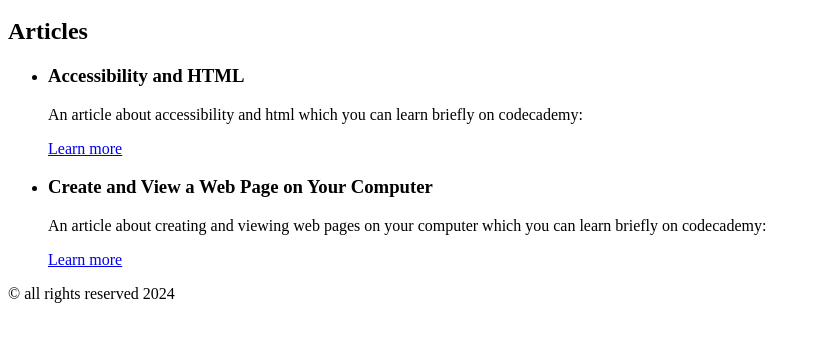
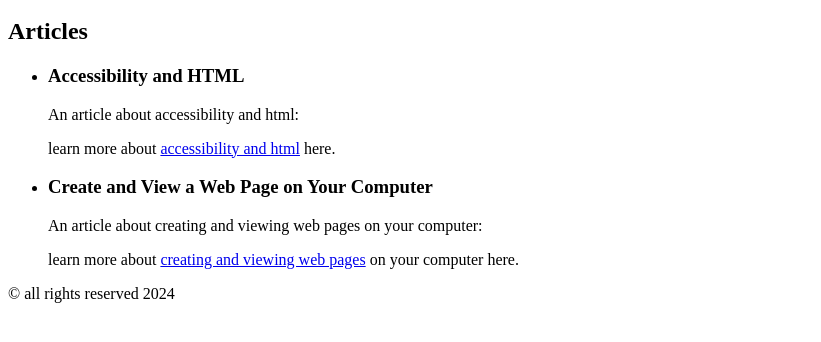
Before and after one commit to uzairsolangi/Frontend-journey, a plain HTML site: page BasicHTMLWebiste/Articles.html in a window 1280 px wide. Shown: the part 116-458 px from the top of the page, without its empty margins (0-821 px from the left). Drawn offline with Linux system fonts and the light colour scheme.

Commit message:
Update Articles.html

```diff
--- a/BasicHTMLWebiste/Articles.html
+++ b/BasicHTMLWebiste/Articles.html
@@ -34,14 +34,18 @@
                 <ul>
                     <li>
                         <h3>Accessibility and HTML</h3>
-                        <p>An article about accessibility and html which you can learn briefly on codecademy:</p>
-                        <a href="https://www.codecademy.com/article/accessibility-and-html">Learn more</a>
+                        <p>An article about accessibility and html:</p>
+                        <p>
+                            learn more about <a href="https://www.codecademy.com/article/accessibility-and-html">accessibility and html</a> here.
+                        </p>
                     </li>
 
                     <li>
                         <h3>Create and View a Web Page on Your Computer</h3>
-                        <p>An article about creating and viewing web pages on your computer which you can learn briefly on codecademy:</p>
-                        <a href="https://www.codecademy.com/article/ready-local-web-page">Learn more</a>
+                        <p>An article about creating and viewing web pages on your computer:</p>
+                        <p>
+                           learn more about <a href="https://www.codecademy.com/article/ready-local-web-page">creating and viewing web pages</a> on your computer here.
+                        </p>
                     </li>
                 </ul>
             </section>
```
